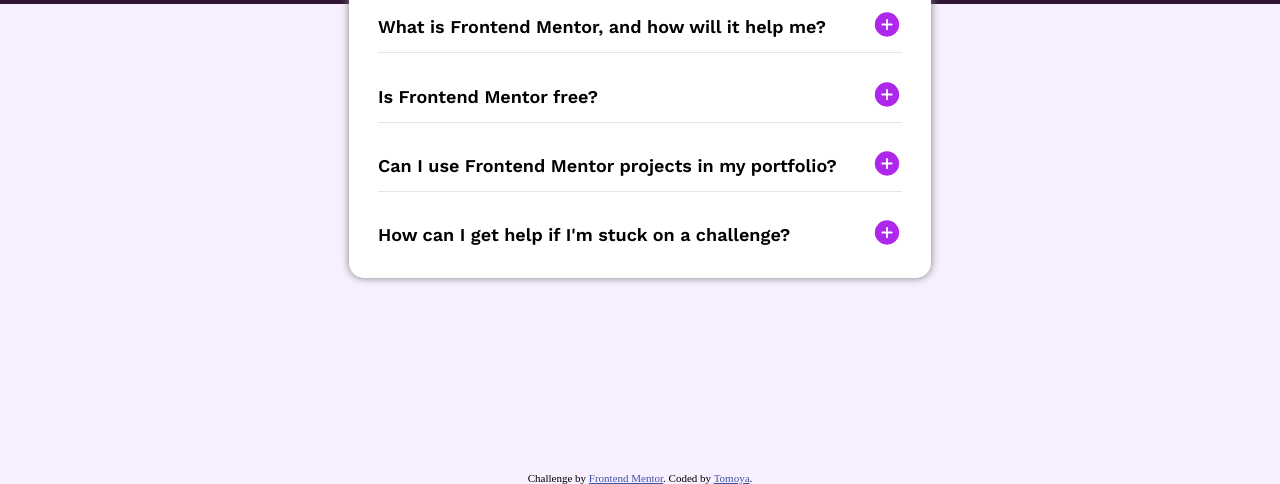
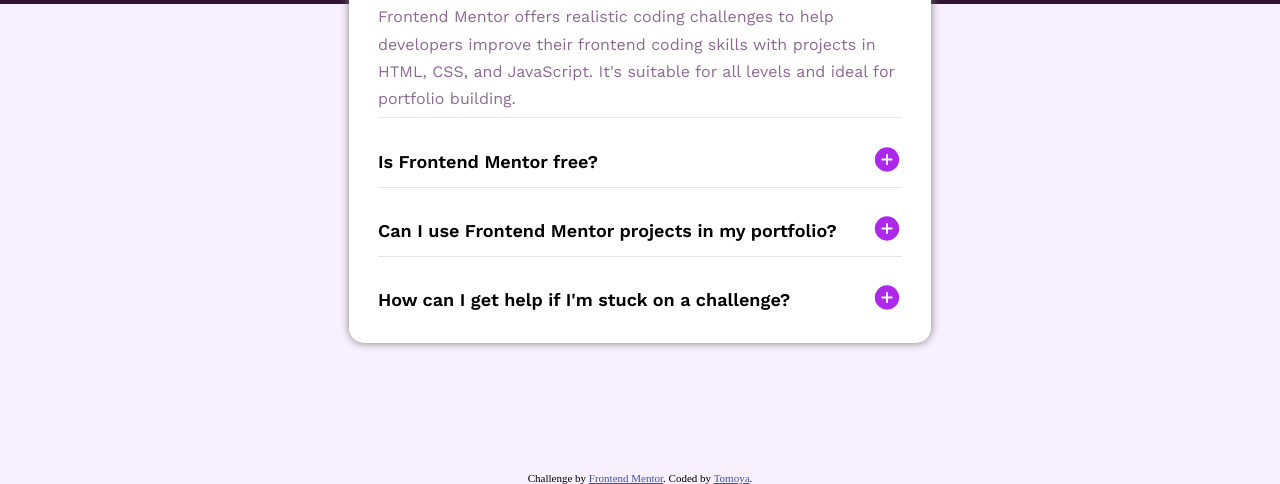
Before and after one commit to Tomoya300/faq-accordion, a plain HTML site: page index.html in a window 1280 px wide. Shown: the part 316-800 px from the top of the page. Drawn offline with nearby package versions, Linux system fonts and the light colour scheme; a web font is replaced by a local one.

Commit message:
modified default faq answer class

```diff
--- a/index.html
+++ b/index.html
@@ -44,7 +44,7 @@
               <img src="./assets/images/icon-minus.svg" alt="minus icon" class="minus">
             </div>
           </div>
-          <div class="faq_answer">
+          <div class="faq_answer open">
             <p>
               Frontend Mentor offers realistic coding challenges to help developers improve their
               frontend coding skills with projects in HTML, CSS, and JavaScript. It's suitable for
--- a/scss/style.scss
+++ b/scss/style.scss
@@ -99,6 +99,7 @@ main {
                 line-height: 1.7;
 
                 &.open {
+                    max-height: 130px;
                     transition: all 0.5s ease;
                 }
             }
```
Also changed, not shown: css/style.css, 1 other file.
